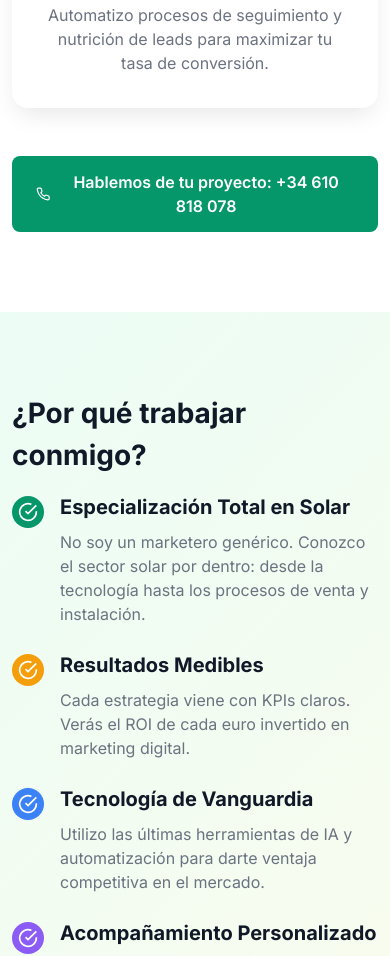
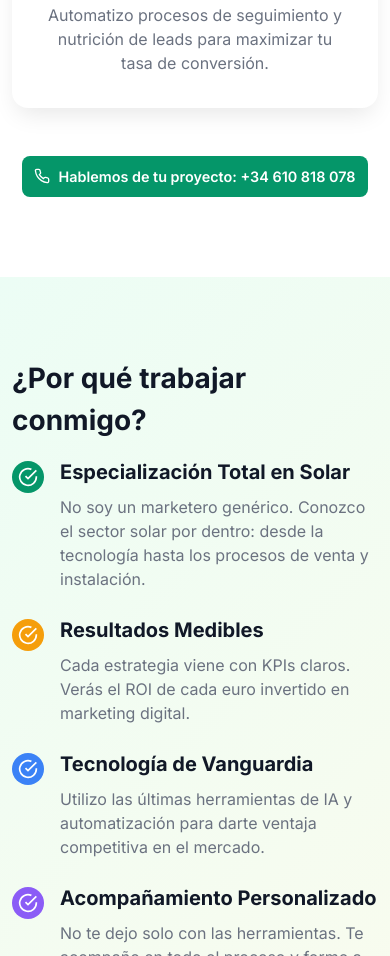
Before and after one commit to AntonioEspinosaMini/solvia_agency, a plain HTML site: page index.html in a window 390 px wide. Shown: the part 2469-3425 px from the top of the page. Drawn offline with nearby package versions, Linux system fonts and the light colour scheme.

Commit message:
Less width in button

```diff
--- a/styles.css
+++ b/styles.css
@@ -424,6 +424,18 @@ body {
 .section-cta {
   text-align: center;
   margin-top: 3rem;
+}
+
+@media (max-width: 480px) {
+    .section-cta .btn {
+        font-size: 0.9rem;
+        padding: 0.6rem 0.8rem;
+    }
+
+    .section-cta .btn svg {
+        width: 1rem;
+        height: 1rem;
+    }
 }
 
 /* About Section */
```
